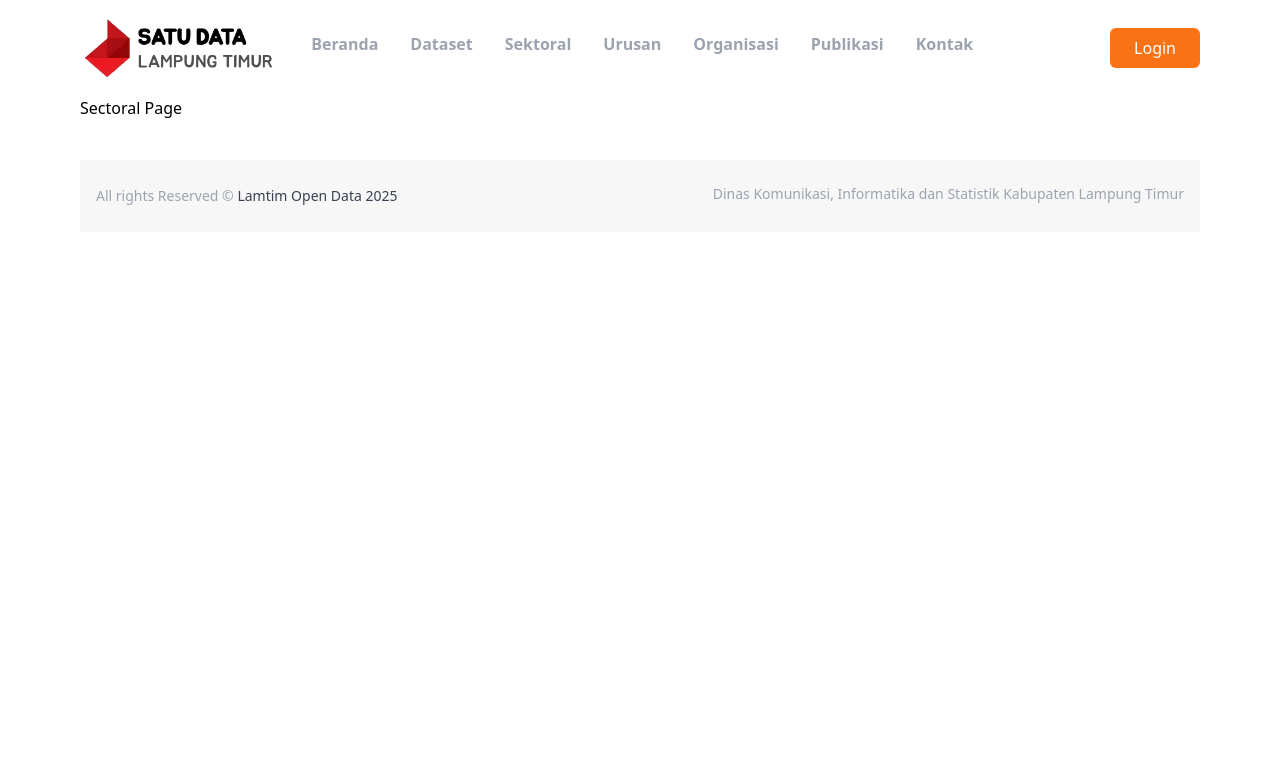
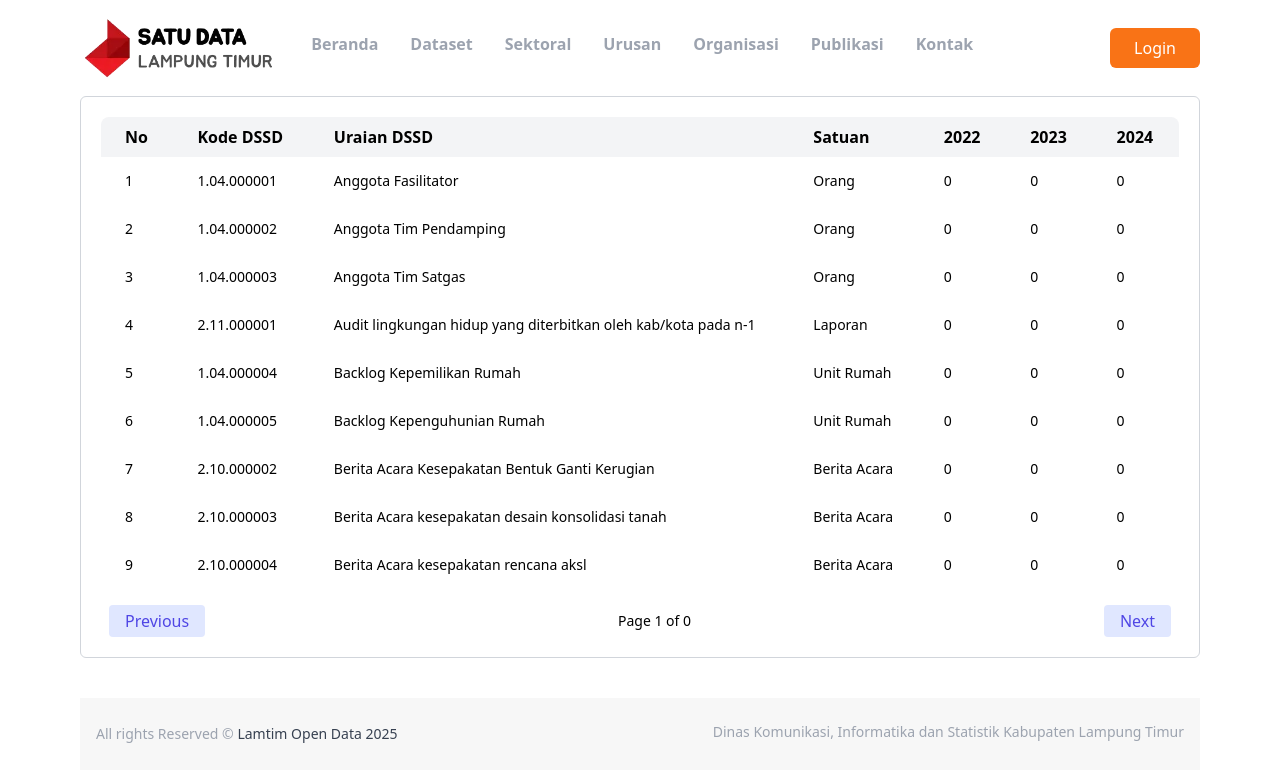
Before and after one commit to misdarmanto/clone_web, a React (Vite) app: page /sectorals in a window 1280 px wide. Shown: the top 782 px of the page. Built offline with nearby package versions, Linux system fonts and the light colour scheme.

Commit message:
feat: create table component

```diff
--- a/package.json
+++ b/package.json
@@ -13,6 +13,7 @@
   },
   "dependencies": {
     "@hookform/resolvers": "^5.0.1",
+    "clsx": "^2.1.1",
     "lucide-react": "^0.514.0",
     "react": "^19.1.0",
     "react-dom": "^19.1.0",
--- a/src/components/card/Card.tsx
+++ b/src/components/card/Card.tsx
@@ -15,7 +15,7 @@ export default function Card({
 }: DataCardProps) {
   return (
     <div
-      className={`bg-white rounded-xl shadow-md p-5 w-full flex flex-col gap-2 ${className}`}
+      className={`bg-white shadow-md p-3 w-full flex flex-col gap-2 ${className}`}
     >
       {header && <div className="flex justify-center">{header}</div>}
       {body && <div className="flex flex-col text-center gap-2">{body}</div>}
--- /dev/null
+++ b/src/components/pagination/Pagination.tsx
@@ -0,0 +1,13 @@
+export default function Pagination() {
+  return (
+    <div className="flex items-center justify-between mt-4 px-2">
+      <button className="bg-indigo-100 text-indigo-600 px-4 py-1 rounded">
+        Previous
+      </button>
+      <p className="text-sm">Page 1 of 0</p>
+      <button className="bg-indigo-100 text-indigo-600 px-4 py-1 rounded">
+        Next
+      </button>
+    </div>
+  );
+}
--- /dev/null
+++ b/src/components/table/Table.tsx
@@ -0,0 +1,82 @@
+import React from "react";
+import clsx from "clsx";
+
+export interface TableColumn<T> {
+  key: keyof T;
+  title: React.ReactNode | string;
+  render?: (value: T[keyof T]) => React.ReactNode;
+}
+
+interface TableProps<T> {
+  data: T[];
+  columns: TableColumn<T>[];
+  loading?: boolean;
+  emptyMessage?: string;
+  onRowClick?: (item: T) => void;
+  className?: React.HTMLAttributes<HTMLDivElement>["className"];
+}
+
+const Table = <T extends object>({
+  data,
+  columns,
+  loading = false,
+  emptyMessage = "Data tidak tersedia",
+  className,
+}: TableProps<T>) => {
+  if (loading) {
+    return (
+      <div className="flex min-h-[200px] w-full border-collapse flex-col items-center justify-center p-5 text-center text-gray-600">
+        Loading...
+      </div>
+    );
+  }
+
+  if (!data.length) {
+    return (
+      <div className="flex min-h-[200px] w-full border-collapse flex-col items-center justify-center p-5 text-center text-gray-600">
+        {emptyMessage}
+      </div>
+    );
+  }
+
+  return (
+    <div className={clsx("w-full overflow-x-auto ", className)}>
+      <table className="w-full border-collapse">
+        <thead>
+          <tr className="bg-gray-100">
+            {columns.map((column, index) => (
+              <th
+                key={`th-${String(column.key)}`}
+                className={clsx(
+                  "px-6 py-2 text-left text-h6",
+                  index === 0 && "rounded-tl-lg",
+                  index === columns.length - 1 && "rounded-tr-lg"
+                )}
+              >
+                {column.title}
+              </th>
+            ))}
+          </tr>
+        </thead>
+        <tbody>
+          {data.map((item) => (
+            <tr key={`tr-${String(item[columns[0].key])}`}>
+              {columns.map((column) => (
+                <td
+                  key={`td-${String(column.key)}`}
+                  className="px-6 py-3 text-p"
+                >
+                  {column.render
+                    ? column.render(item[column.key])
+                    : String(item[column.key])}
+                </td>
+              ))}
+            </tr>
+          ))}
+        </tbody>
+      </table>
+    </div>
+  );
+};
+
+export default Table;
--- a/src/pages/SectoralView.tsx
+++ b/src/pages/SectoralView.tsx
@@ -1,3 +1,119 @@
+import Pagination from "../components/pagination/Pagination";
+import type { TableColumn } from "../components/table/Table";
+import Table from "../components/table/Table";
+
 export default function SectoralView() {
-  return <h1>Sectoral Page</h1>;
+  interface TableData {
+    no: number;
+    kodeDssd: string;
+    uraiDssd: string;
+    satuan: string;
+    "2022": number;
+    "2023": number;
+    "2024": number;
+  }
+
+  const data: TableData[] = [
+    {
+      no: 1,
+      kodeDssd: "1.04.000001",
+      uraiDssd: "Anggota Fasilitator",
+      satuan: "Orang",
+      "2022": 0,
+      "2023": 0,
+      "2024": 0,
+    },
+    {
+      no: 2,
+      kodeDssd: "1.04.000002",
+      uraiDssd: "Anggota Tim Pendamping",
+      satuan: "Orang",
+      "2022": 0,
+      "2023": 0,
+      "2024": 0,
+    },
+    {
+      no: 3,
+      kodeDssd: "1.04.000003",
+      uraiDssd: "Anggota Tim Satgas",
+      satuan: "Orang",
+      "2022": 0,
+      "2023": 0,
+      "2024": 0,
+    },
+    {
+      no: 4,
+      kodeDssd: "2.11.000001",
+      uraiDssd:
+        "Audit lingkungan hidup yang diterbitkan oleh kab/kota pada n-1",
+      satuan: "Laporan",
+      "2022": 0,
+      "2023": 0,
+      "2024": 0,
+    },
+    {
+      no: 5,
+      kodeDssd: "1.04.000004",
+      uraiDssd: "Backlog Kepemilikan Rumah",
+      satuan: "Unit Rumah",
+      "2022": 0,
+      "2023": 0,
+      "2024": 0,
+    },
+    {
+      no: 6,
+      kodeDssd: "1.04.000005",
+      uraiDssd: "Backlog Kepenguhunian Rumah",
+      satuan: "Unit Rumah",
+      "2022": 0,
+      "2023": 0,
+      "2024": 0,
+    },
+    {
+      no: 7,
+      kodeDssd: "2.10.000002",
+      uraiDssd: "Berita Acara Kesepakatan Bentuk Ganti Kerugian",
+      satuan: "Berita Acara",
+      "2022": 0,
+      "2023": 0,
+      "2024": 0,
+    },
+    {
+      no: 8,
+      kodeDssd: "2.10.000003",
+      uraiDssd: "Berita Acara kesepakatan desain konsolidasi tanah",
+      satuan: "Berita Acara",
+      "2022": 0,
+      "2023": 0,
+      "2024": 0,
+    },
+    {
+      no: 9,
+      kodeDssd: "2.10.000004",
+      uraiDssd: "Berita Acara kesepakatan rencana aksl",
+      satuan: "Berita Acara",
+      "2022": 0,
+      "2023": 0,
+      "2024": 0,
+    },
+  ];
+
+  const columns: TableColumn<TableData>[] = [
+    { key: "no", title: "No" },
+    { key: "kodeDssd", title: "Kode DSSD" },
+    { key: "uraiDssd", title: "Uraian DSSD" },
+    { key: "satuan", title: "Satuan" },
+    { key: "2022", title: "2022" },
+    { key: "2023", title: "2023" },
+    { key: "2024", title: "2024" },
+  ];
+
+  return (
+    <div>
+      <div className="p-5 border border-gray-300 border-1 rounded-md">
+        <Table data={data} columns={columns} loading={false} />
+        <Pagination />
+      </div>
+    </div>
+  );
 }
```
Also changed, not shown: 2 other files (tests, documents, lock files or other folders).
